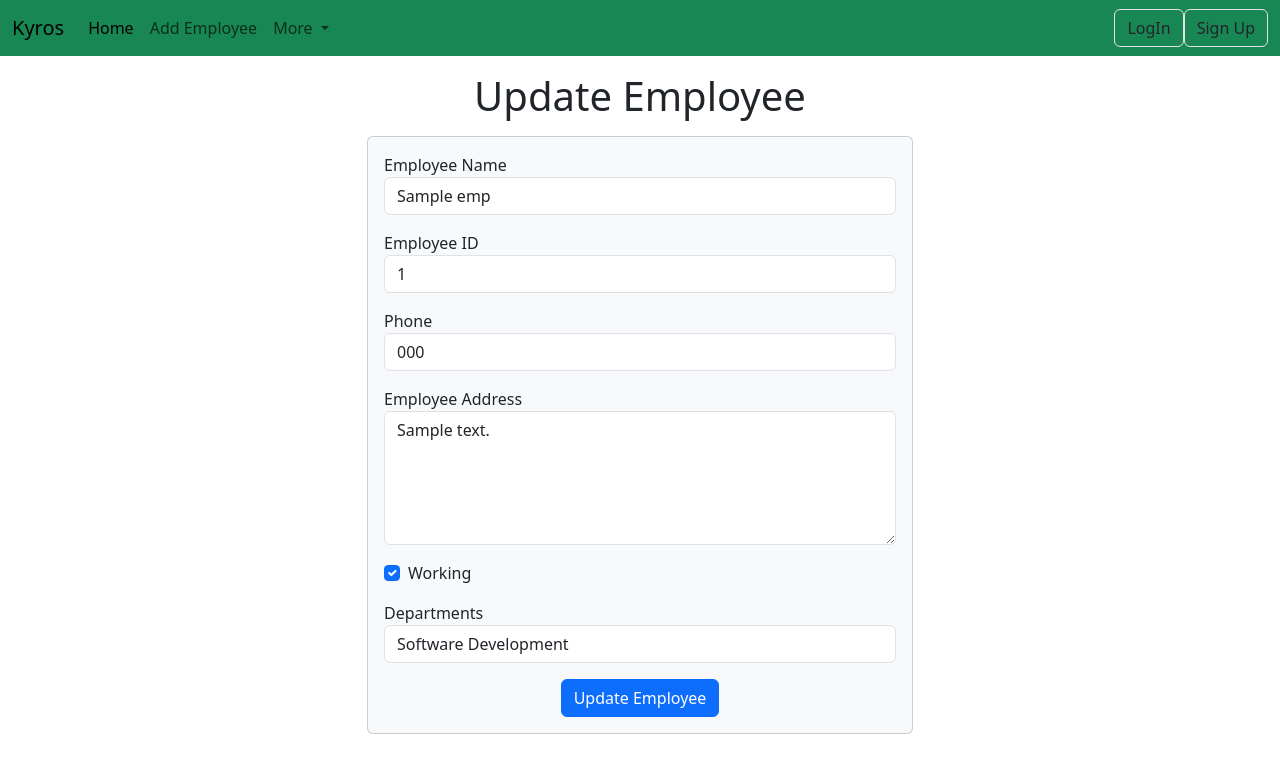
After one commit to Dayasuvagiya/Happy-health, a Django app: page /employe/update-employe/1 in a window 1280 px wide. The commit adds this page. Shown: the top 773 px of the page. Run offline with Django 4.2, Linux system fonts and the light colour scheme; tables that the repository leaves empty hold one stand-in row (values such as "Sample post").

Commit message:
Created update curd functionality

```diff
--- a/employe/urls.py
+++ b/employe/urls.py
@@ -6,4 +6,6 @@ urlpatterns = [
     path("home/", views.employe_home, name="home"),
     path("add-employe/", views.add_employe, name="employe"),
     path("delete-employe/<int:employe_id>", views.delete_employe, name="delete"),
+    path("update-employe/<int:employe_id>", views.update_employe, name="update"),
+    path("do-update-emp/<int:employe_id>", views.do_update_emp, name="doupdate"),
 ]
--- a/employe/views.py
+++ b/employe/views.py
@@ -19,7 +19,6 @@ def add_employe(request):
         employee_address=request.POST.get("employee_address")
         employee_working=request.POST.get("employee_working")
         employee_department=request.POST.get("employee_department")
-        print("phone", employee_phone, request)
 
         # Create model object and set data
         e=Emp()
@@ -47,3 +46,33 @@ def delete_employe(request,employe_id):
     employe=Emp.objects.get(pk=employe_id)
     employe.delete()
     return redirect("/employe/home/")
+
+
+def update_employe(request,employe_id):
+    employe=Emp.objects.get(pk=employe_id)
+    return render(request,"employe/update_employe.html",{
+        'employe':employe
+    })
+
+def do_update_emp(request,employe_id):
+    if request.method=='POST':
+        employee_name=request.POST.get("employee_name")
+        employee_id_temp=request.POST.get("employee_id")
+        employee_phone=request.POST.get("employee_phone")
+        employee_address=request.POST.get("employee_address")
+        employee_working=request.POST.get("employee_working")
+        employee_department=request.POST.get("employee_department")
+
+        e=Emp.objects.get(pk=employe_id)
+        e.name=employee_name
+        e.emp_id=employee_id_temp
+        e.phone=employee_phone
+        e.address=employee_address
+        e.department=employee_department
+        if employee_working is None:
+            e.working=False
+        else:
+            e.working=True
+        e.save()
+
+    return redirect("/employe/home/")
--- a/templates/employe/home.html
+++ b/templates/employe/home.html
@@ -42,7 +42,7 @@
                                     <td>{{e.address}}</td>
                                     <td>
                                         <a href="/employe/delete-employe/{{e.id}}" class="btn btn-danger btn-sm">Delete</a>
-                                        <a href="" class="btn btn-warning btn-sm">Update</a>
+                                        <a href="/employe/update-employe/{{e.id}}" class="btn btn-warning btn-sm">Update</a>
                                     </td>
                                 </tr>
                                 {% endfor %}
--- /dev/null
+++ b/templates/employe/update_employe.html
@@ -0,0 +1,102 @@
+<!doctype html>
+<html lang="en">
+  <head>
+    <meta charset="utf-8">
+    <meta name="viewport" content="width=device-width, initial-scale=1">
+    <title>Update Employee</title>
+    <link href="https://cdn.jsdelivr.net/npm/bootstrap@5.3.1/dist/css/bootstrap.min.css" rel="stylesheet" integrity="sha384-4bw+/aepP/YC94hEpVNVgiZdgIC5+VKNBQNGCHeKRQN+PtmoHDEXuppvnDJzQIu9" crossorigin="anonymous">
+  </head>
+  <body>
+
+    {% include 'employe/navbar.html' %}
+<!--Form to update employee-->
+    <h1 class="text-center my-3">Update Employee</h1>
+    <div class="container">
+      <div class="row">
+        <div class="col-md-6 offset-md-3">
+          <div class="card bg-light">
+            <div class="card-body">
+              <form action="/employe/do-update-emp/{{emp.id}}" method="POST">
+                {% csrf_token %}
+                <div class="mb-3">
+                  <label for="name">Employee Name</label>
+                  <input
+                    id="name"
+                    type="text"
+                    class="form-control"
+                    placeholder="Enter employee name"
+                    name="employee_name"
+                    value="{{employe.name}}"
+                  />
+                </div>
+
+                <div class="mb-3">
+                  <label for="id">Employee ID</label>
+                  <input
+                    id="id"
+                    type="text"
+                    class="form-control"
+                    placeholder="Enter employee Id"
+                    name="employee_id"
+                    value="{{employe.emp_id}}"
+                  />
+                </div>
+
+                <div class="mb-3">
+                  <label for="phone">Phone</label>
+                  <input
+                    id="phone"
+                    type="text"
+                    class="form-control"
+                    placeholder="Enter employee Phone"
+                    name="employee_phone"
+                    value="{{employe.phone}}"
+                  />
+                </div>
+
+                <div class="mb-3">
+                  <label for="address">Employee Address</label>
+                  <textarea
+                    name="employee_address"
+                    id="address"
+                    rows="5"
+                    class="form-control">{{employe.address}}</textarea>
+                </div>
+
+                <div class="mb-3 form-check">
+                  <label for="work">Working</label>
+                  <input
+                    type="checkbox"
+                    {% if employe.working%}
+                    checked
+                    {% endif %}
+                    id="work"
+                    class="form-check-input"
+                    name="employee_working"
+                  />
+                </div>
+
+                <div class="mb-3">
+                  <label for="department">Departments</label>
+                  <select value="{{employe.department}}" name="employee_department" id="department" class="form-control">
+                    <option value="se">Software Development</option>
+                    <option value="hr">HR Manager</option>
+                    <option value="dm">Digital Marketing</option>
+                  </select>
+                </div>
+                <div class="container text-center">
+                  <button class="btn btn-primary">Update Employee</button>
+                </div>
+              </form>
+            </div>
+          </div>
+        </div>
+      </div>
+    </div>
+
+
+
+
+    <script src="https://cdn.jsdelivr.net/npm/bootstrap@5.3.1/dist/js/bootstrap.bundle.min.js" integrity="sha384-HwwvtgBNo3bZJJLYd8oVXjrBZt8cqVSpeBNS5n7C8IVInixGAoxmnlMuBnhbgrkm" crossorigin="anonymous"></script>
+</body>
+</html>
```
